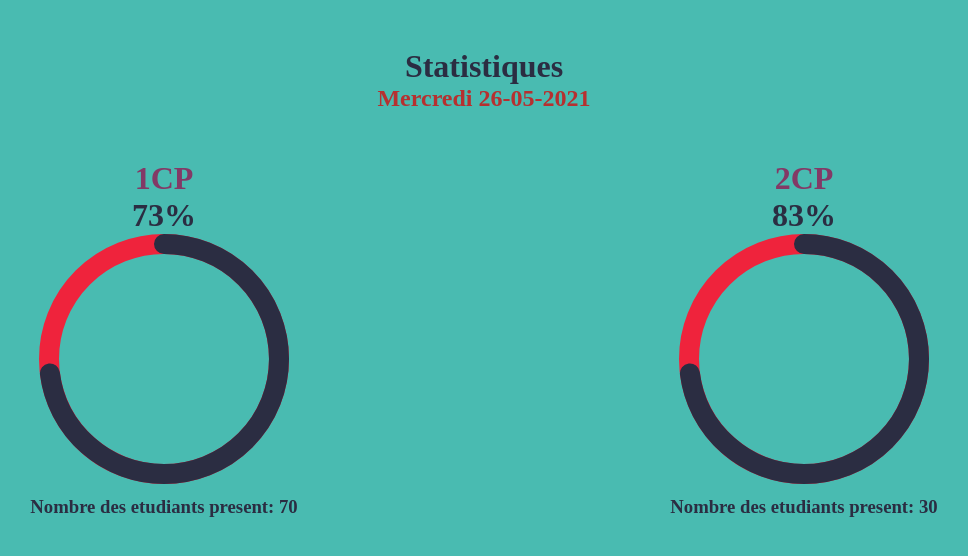
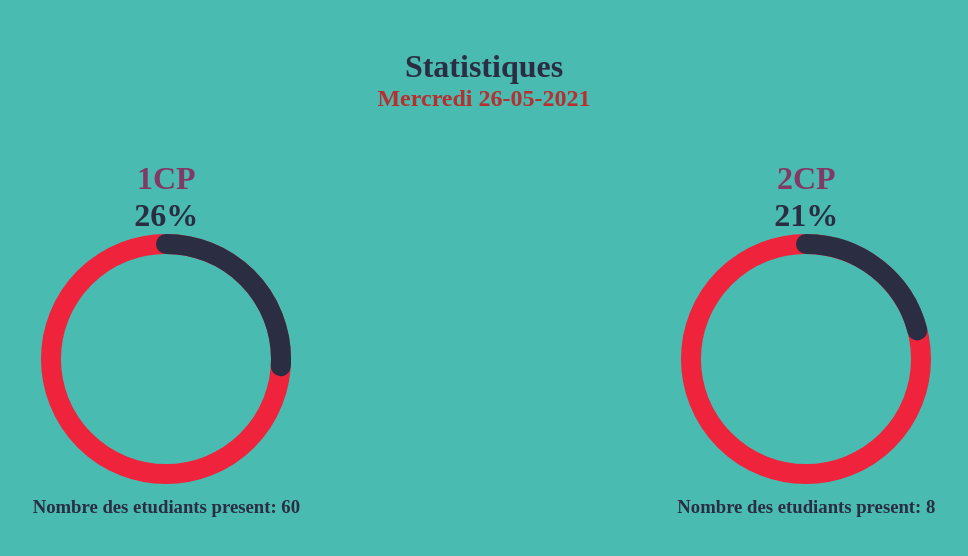
Before and after one commit to Ouassim-Hamdani/estin, a plain HTML site: page index.html in a window 1280 px wide. Shown: the whole page, without its empty margins (156-1124 px from the left). Drawn offline with nearby package versions, Linux system fonts and the light colour scheme; some packages are replaced by stand-ins of ours.

Commit message:
Update index.html

```diff
--- a/index.html
+++ b/index.html
@@ -13,15 +13,15 @@
     <div class="box">
         <div class="cp1">
             <H1 class="titr">1CP</H1>
-            <H1>73%</H1>
-            <div class="chart"  data-percent="73"></div>
-            <h3>Nombre des etudiants present: 70</h3>
+            <H1>26%</H1>
+            <div class="chart"  data-percent="26"></div>
+            <h3>Nombre des etudiants present: 60</h3>
         </div>
         <div class="cp2">
             <H1 class="titr">2CP</H1>
-            <H1>83%</H1>
-            <div class="chart"  data-percent="73"></div>
-            <h3>Nombre des etudiants present: 30</h3>
+            <H1>21%</H1>
+            <div class="chart"  data-percent="21"></div>
+            <h3>Nombre des etudiants present: 8</h3>
         </div>
     </div>
 
```
